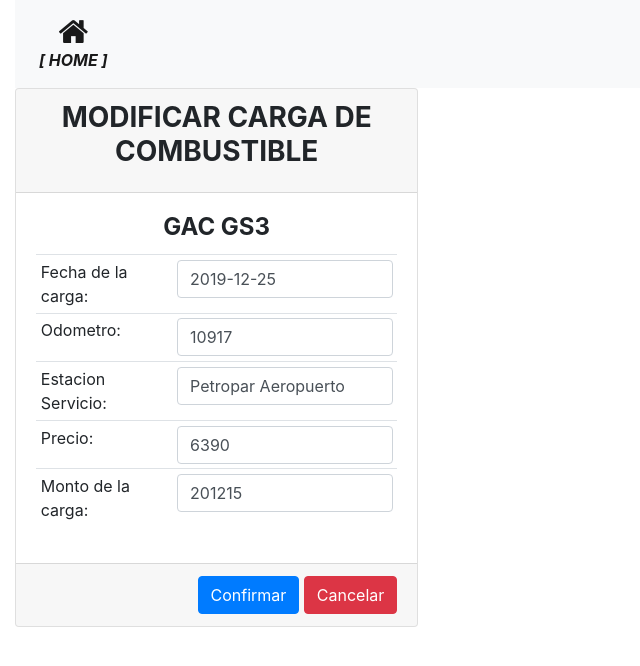
After one commit to ozkrpy/py-bitacora, a Flask app: page /modificar_recarga/1 in a window 1280 px wide. The commit adds this page. Shown: the top 666 px of the page, without its empty margins (0-640 px from the left). Run offline with Flask 2, Linux system fonts and the light colour scheme; data comes from the database, SQL or seed files in the repository; both versions use the stored data as it was after the commit; some libraries are stand-ins or nearby versions.

Commit message:
siud recargas completada

```diff
--- /dev/null
+++ b/formularios.py
@@ -0,0 +1,23 @@
+from flask_wtf import FlaskForm
+from wtforms import StringField, SubmitField
+from wtforms.fields.core import IntegerField
+from wtforms.validators import DataRequired
+
+class NuevaRecargaCombustible(FlaskForm):
+    fecha_registro = StringField()
+    fecha_carga = StringField('Fecha', validators={DataRequired()})
+    odometro = IntegerField('Odometro', validators={DataRequired()})
+    emblema = StringField('Estacion', validators={DataRequired()})
+    precio = IntegerField('Precio', validators={DataRequired()})
+    monto = IntegerField('Monto', validators={DataRequired()})
+    submit = SubmitField('Confirmar')
+
+    '''
+       id = db.Column(db.Integer, primary_key=True)
+        date = db.Column(db.Date, nullable=False)
+        fecha_carga = db.Column(db.Date, nullable=False)
+        odometro = db.Column(db.Integer)
+        emblema = db.Column(db.String(100), nullable=False)
+        precio = db.Column(db.Integer)
+        monto_carga = db.Column(db.Integer)
+    '''
--- a/routes.py
+++ b/routes.py
@@ -1,5 +1,6 @@
 from main import app, db
 from flask import render_template, redirect, url_for, flash, get_flashed_messages, request
+from formularios import NuevaRecargaCombustible
 from models import Cargas
 from datetime import datetime
 from utilitarios import referencias_vehiculo
@@ -7,116 +8,74 @@ from utilitarios import referencias_vehiculo
 @app.route('/')
 @app.route('/index', methods=['GET', 'POST'])
 def index():
-    # jugadores = Jugador.query.all()
-    # form = forms.SortearForm()
+    form = NuevaRecargaCombustible()
     cargas = Cargas.query.all()
     referencias_principales=referencias_vehiculo(cargas)
-    return render_template('home.html', **referencias_principales)
+    return render_template('home.html', **referencias_principales, form=form)
 
 @app.route('/recargas', methods=['GET', 'POST'])
 def recargas():
+    #cargas = Cargas.query.order_by(Cargas.fecha_carga.desc()).all()
     cargas = Cargas.query.all()
     return render_template('combustible.html', cargas=cargas)
 
-# import forms
-# import random
-# import ast
-# import pytz
+@app.route('/nueva_recarga', methods=['GET', 'POST'])
+def nueva_recarga():
+    form = NuevaRecargaCombustible()
+    if form.validate_on_submit():
+        carga = Cargas(date=datetime.utcnow(),
+                       fecha_carga=datetime.utcnow(),
+                       odometro=form.odometro.data,
+                       emblema=form.emblema.data,
+                       precio=form.precio.data,
+                       monto_carga=form.monto.data
+                      )
+        db.session.add(carga)
+        db.session.commit()
+        flash('Nuevo recarga agregada con exito.') #esta bueno
+        return redirect(url_for('index'))
+    return render_template('recarga.html', form=form)
 
-# def recuperar_lista(equipos):
-#     distribuidos  = []
-#     for team in equipos:
-#         plantel = []
-#         for player in team:
-#             jugador = Jugador.query.get(player)
-#             plantel.append(jugador)
-#         distribuidos.append(plantel)
-#     return distribuidos
+@app.route('/modificar_recarga/<int:recarga_id>', methods=['GET', 'POST'])
+def modificar_recarga(recarga_id):
+    recarga = Cargas.query.get(recarga_id)
+    form = NuevaRecargaCombustible()
+    if recarga:
+        if form.validate_on_submit():
+            recarga.fecha_carga = datetime.utcnow() # hay que preparar un datepicker
+            recarga.odometro = form.odometro.data
+            recarga.emblema = form.emblema.data
+            recarga.precio = form.precio.data
+            recarga.monto_carga = form.monto.data
+            db.session.commit()
+            flash('Se modifico la recarga con exito.')
+            return  redirect(url_for('recargas'))
+        form.fecha_carga.data = recarga.fecha_carga
+        form.odometro.data = recarga.odometro
+        form.emblema.data = recarga.emblema
+        form.precio.data = recarga.precio
+        form.monto.data = recarga.monto_carga
+        return render_template('modificar_recarga.html', form=form, recarga_id=recarga.id)
+    else:
+        flash('No se encontro la recarga a modificar.')
+    return redirect(url_for('index'))
 
-# @app.route('/add', methods=['GET', 'POST'])
-# def add():
-#     form = forms.AgregarJugadorForm()
-#     if form.validate_on_submit():
-#         j = Jugador(nombre=form.nombre.data, numero_camiseta=form.numero.data, date=datetime.utcnow())
-#         db.session.add(j)
-#         db.session.commit()
-#         flash('Nuevo miembro registrado exitosamente.') #esta bueno
-#         return redirect(url_for('index'))
-#     return render_template('add.html', form=form)
-
-# @app.route('/edit/<int:jugador_id>', methods=['GET', 'POST'])
-# def edit(jugador_id):
-#     jugador = Jugador.query.get(jugador_id)
-#     form = forms.AgregarJugadorForm()
-#     if jugador:
-#         if form.validate_on_submit():
-#             jugador.nombre = form.nombre.data
-#             jugador.numero_camiseta = form.numero.data
-#             jugador.date = datetime.utcnow()
-#             db.session.commit()
-#             flash('Se modifico la informacion del jugador.')
-#             return  redirect(url_for('index'))
-#         form.nombre.data = jugador.nombre
-#         form.numero.data = jugador.numero_camiseta
-#         return render_template('edit.html', form=form, jugador_id=jugador_id)
-#     else:
-#         flash('No se encontro el jugador a modificar.')
-#     return redirect(url_for('index'))
-
-# @app.route('/delete/<int:jugador_id>', methods=['GET', 'POST'])
-# def delete(jugador_id):
-#     jugador = Jugador.query.get(jugador_id)
-#     form = forms.BorrarJugadorForm()
-#     if jugador:
-#         if form.validate_on_submit():
-#             db.session.delete(jugador)
-#             db.session.commit()
-#             flash('Lista de miembros actualizada.')
-#             return  redirect(url_for('index'))
-#         return render_template('delete.html', form=form, jugador_id=jugador_id, nombre=jugador.nombre)
-#     else:
-#         flash('No se encontro el jugador a eliminar.')
-#     return redirect(url_for('index'))
-
-# @app.route('/sorteo', methods=['GET', 'POST'])
-# def sorteo():
-#     lista = []
-#     equipos = []
-#     lista = request.form.getlist('lista_presentes')
-#     cantidad = request.form.get('tipo_juego')
-#     if len(lista) > 0 and len(cantidad) > 0:
-#         cantidad = int(cantidad)
-#         while len(lista)>=cantidad:
-#             equipo = random.sample(lista, cantidad)
-#             for i in equipo:
-#                 lista.remove(i)
-#             equipos.append(equipo)
-#         if len(lista)>0:
-#             resto_del_mundo=lista
-#             equipos.append(resto_del_mundo)
-#             fecha = datetime.now(pytz.timezone('America/Asuncion'))
-#             p = Equipos(nombre=fecha.strftime('%Y-%b-%d-%A_%H%M'), listado=str(equipos), date=fecha)
-#             db.session.add(p)
-#             db.session.commit()
-#         presentes = recuperar_lista(equipos)
-#         return  render_template('sorteo.html', tipo=cantidad, equipos=presentes)
-#     else:
-#         flash('Seleccione al menos un par de jugadores.')
-#     return redirect(url_for('index'))
-
-# @app.route('/update', methods=['GET', 'POST'])
-# def update():
-#     jugadores = Jugador.query.all()
-#     return render_template('update.html', jugadores=jugadores)
-
-# @app.route('/historico', methods=['GET', 'POST'])
-# def historico():
-#     equipos = Equipos.query.all()
-#     return render_template('historico.html', equipos=equipos)
-
-# @app.route('/detalles/<int:equipos_id>', methods=['GET', 'POST'])
-# def detalles(equipos_id):
-#     equipos = Equipos.query.get(equipos_id)
-#     lista = equipos.listado
-#     presentes = recuperar_lista(ast.literal_eval(lista))
-#     return render_template('detalle.html', equipos=presentes, nombre=equipos.nombre, equipos_id=equipos_id)
+@app.route('/borrar_recarga/<int:recarga_id>', methods=['GET', 'POST'])
+def borrar_recarga(recarga_id):
+    recarga = Cargas.query.get(recarga_id)
+    form = NuevaRecargaCombustible()
+    if recarga:
+        form.fecha_carga.data = recarga.fecha_carga
+        form.odometro.data = recarga.odometro
+        form.emblema.data = recarga.emblema
+        form.precio.data = recarga.precio
+        form.monto.data = recarga.monto_carga
+        if form.validate_on_submit():
+            db.session.delete(recarga)
+            db.session.commit()
+            flash('Lista de recargas actualizada.')
+            return  redirect(url_for('recargas'))
+        return render_template('borrar_recarga.html', form=form, recarga_id=recarga_id)
+    else:
+        flash('No se encontro la recarga a eliminar.')
+    return redirect(url_for('index'))
--- /dev/null
+++ b/templates/modificar_recarga.html
@@ -0,0 +1,30 @@
+{% extends "base.html" %}
+
+{% block main %}
+<form action="{{ url_for('modificar_recarga', recarga_id=recarga_id) }}" method="post">
+  {{ form.csrf_token }}
+  <div class="card-columns">
+    <div class="card">
+        <div class="card-header">
+            <h3 class="card-title text-center"><strong>MODIFICAR CARGA DE COMBUSTIBLE</strong></h3>
+        </div>
+        <div class="card-body">
+            <h4 class="card-title text-center"><strong>GAC GS3</strong></h4>
+            <div class="d-flex flex-row d-flex align-items-center">
+              <table class="table table-sm">
+                <tr><td>Fecha de la carga:</td><td><strong>{{ form.fecha_carga(class="form-control") }}</strong></td></tr>
+                <tr><td>Odometro:</td><td><strong>{{ form.odometro(class="form-control") }}</strong></td></tr>
+                <tr><td>Estacion Servicio:</td><td><strong>{{ form.emblema(class="form-control") }}</strong></td></tr>
+                <tr><td>Precio:</td><td><strong>{{ form.precio(class="form-control") }}</strong></td></tr>
+                <tr><td>Monto de la carga:</td><td><strong>{{ form.monto(class="form-control") }}</strong></td></tr>
+              </table>
+            </div>
+        </div>
+        <div class="card-footer text-muted text-right">
+            {{ form.submit(class="btn btn-primary") }}
+            <a href="{{ url_for('recargas') }}" class="btn btn-danger">Cancelar</a>
+        </div>
+    </div>
+  </div>
+</form>
+{% endblock %}
--- a/utilitarios.py
+++ b/utilitarios.py
@@ -20,6 +20,7 @@ def referencias_vehiculo(cargas):
     prom_litros=(sum_litros_carga/len(cargas)) # dbmodel.session.query(func.avg(Cargas.monto_carga/Cargas.precio)).scalar()
     consumo=((sum_litros_carga*100)/recorrido)
     prom_recorrido=int(recorrido/len(cargas))
+    print(date.today(), max_fecha_carga, datetime.utcnow())
     dias_ultima_carga=date.today()-max_fecha_carga
 
     datos_calculados={
```
Also changed, not shown: templates/borrar_recarga.html (added, +30 -0 lines), templates/combustible.html (+12 -4 lines), templates/home.html (+8 -21 lines), templates/recarga.html (added, +30 -0 lines), data.db.
